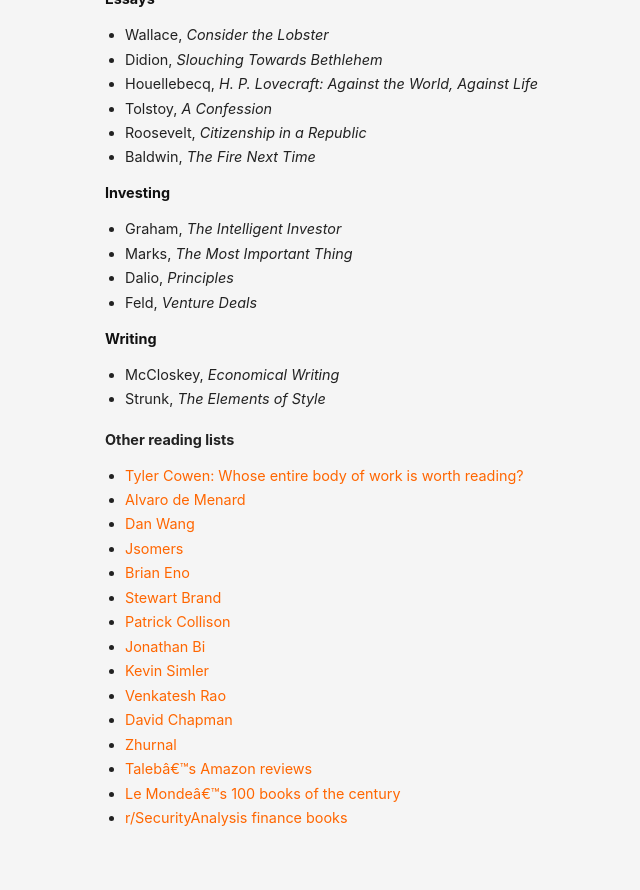
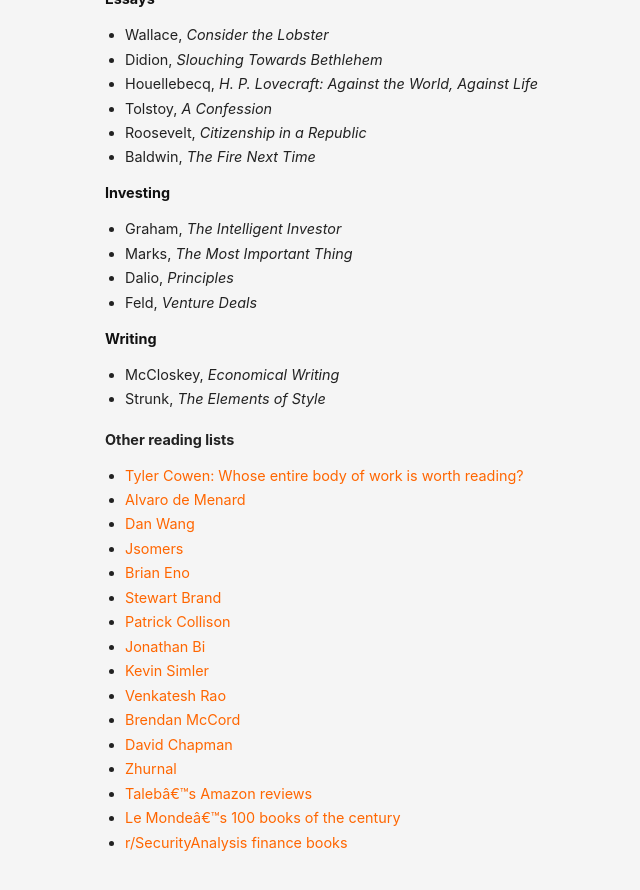
Before and after one commit to danschlz/danschulz.github.io, a Jekyll site: the page built from books.md, in a window 1280 px wide and 900 px high, scrolled down 6846 px. Shown: the top 890 px of the window, without its empty margins (255-895 px from the left). Built offline with Jekyll 4.4.1, drawn with Linux system fonts in a browser that asks for light colours.

Commit message:
Update books.md

```diff
--- a/books.md
+++ b/books.md
@@ -344,6 +344,7 @@ Jump to:
 * [Jonathan Bi](https://johnathanbi.com/readinglist)
 * [Kevin Simler](http://www.meltingasphalt.com/what-im-reading/)
 * [Venkatesh Rao](https://www.ribbonfarm.com/now-reading/)
+* [Brendan McCord](https://www.brendanmccord.com/readinglist)
 * [David Chapman](https://meaningness.com/subcultures/comments#comment-1078)
 * [Zhurnal](http://zhurnaly.com/cgi-bin/wiki/BooksToConsider)
 * [Taleb’s Amazon reviews](https://www.amazon.com/gp/profile/amzn1.account.AHMHNR4MRTDLMBOOT6Q7LX2WP5YA/ref=cm_cr_srp_d_pdp?ie=UTF8)
```
